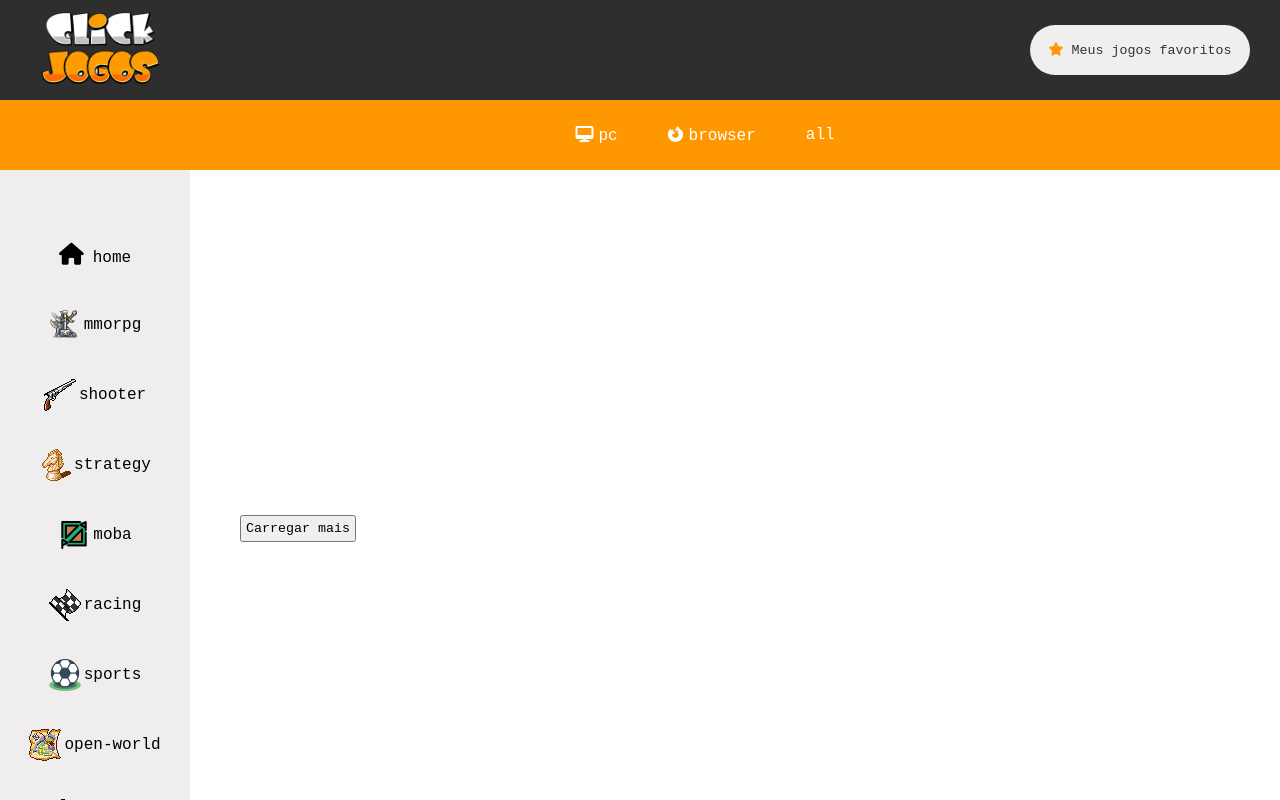
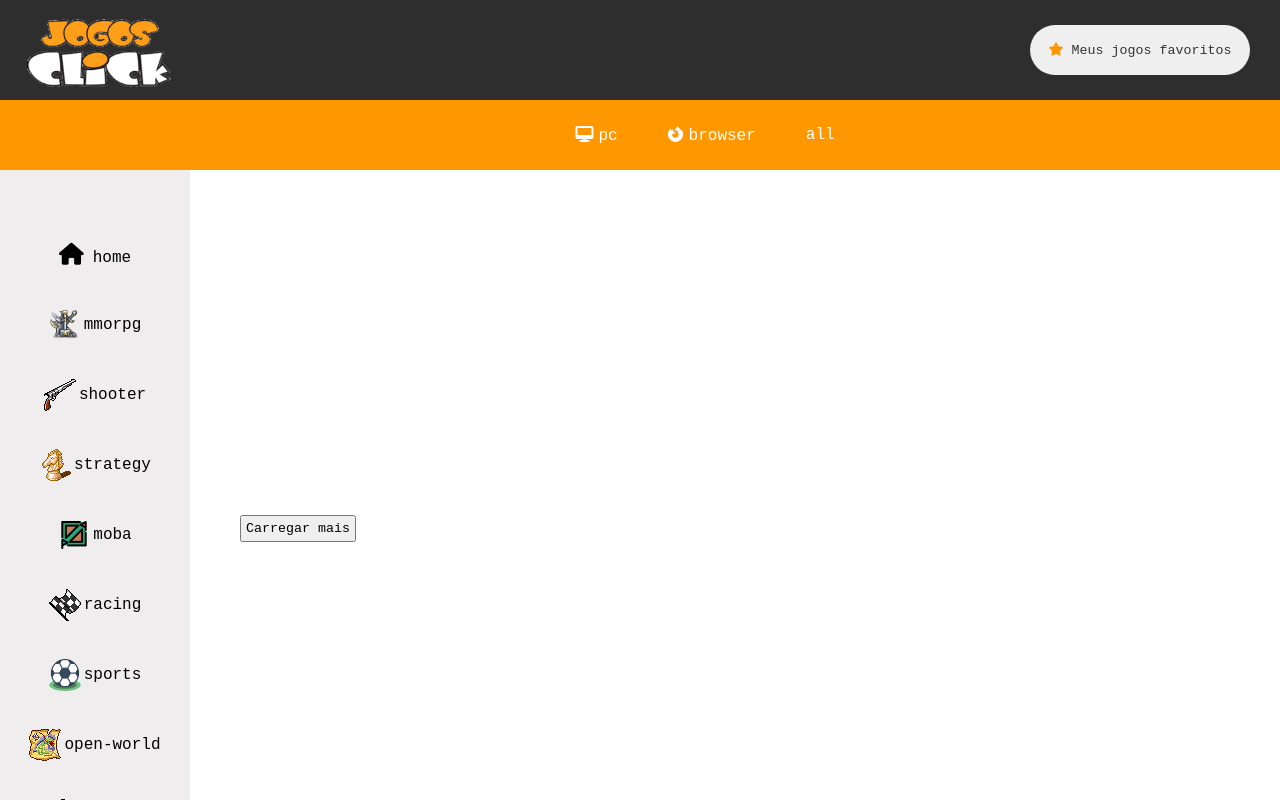
Before and after one commit to Meridia-grupo-3/Grupo3-Atividade-mensal, a plain HTML site: page index.html in a window 1280 px wide. Drawn offline with Linux system fonts and the light colour scheme; no server answers.

Commit message:
jogos clique logo

```diff
--- a/assets/index.css
+++ b/assets/index.css
@@ -33,7 +33,8 @@ a {
 
 .main-header .logo > img {
     width: 150px;
-    height: 80px;
+    height: 120px;
+    padding-bottom: 10px;
 }
 
 .main-header .fav-button {
--- a/index.html
+++ b/index.html
@@ -6,13 +6,13 @@
     <meta name="viewport" content="width=\, initial-scale=1.0">
     <link rel="stylesheet" href="./assets/index.css">
     <link rel="stylesheet" href="./assets/media-query.css">
-    <link rel="shortcut icon" href="./assets/icons/Click-Jogos-removebg-preview copy.ico">
+    <link rel="shortcut icon" href="./assets/icons/Novo-Projeto-_1_.ico">
     <title>Atividade Mensal</title>
 </head>
 <body>
     <header class="main-header">
         <div class="logo">
-            <img src="./assets/img/Click-Jogos-removebg-preview.png" alt="Logo Icon">
+            <img src="./assets/img/logojogos.png" alt="Logo Icon">
         </div>
         <div>
             <button onclick="mostrarFav(jogos_exibidos)" class="fav-button">
```
Also changed, not shown: assets/icons/Novo-Projeto-_1_.ico (added), assets/img/logojogos.png (added).
